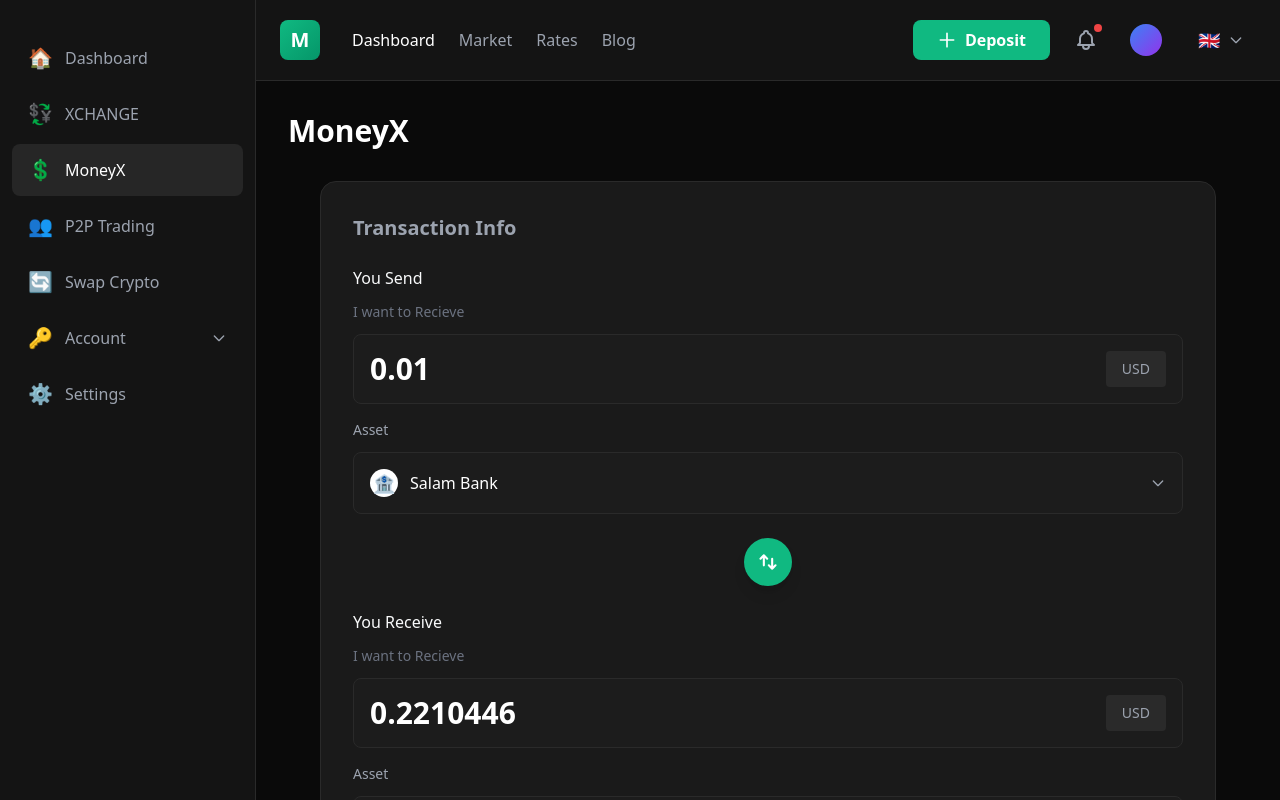
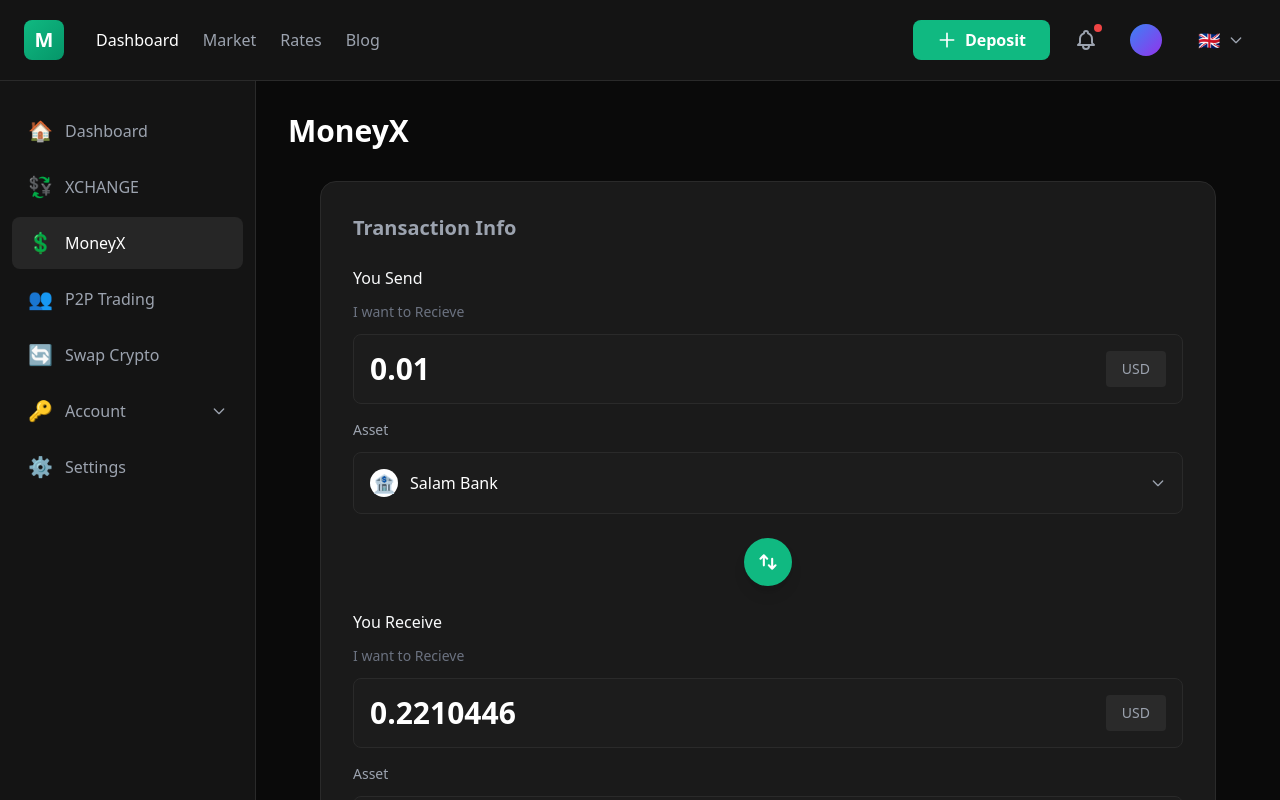
Before and after one commit to JaneKahiu/moneyx-exchange-app-, a React (Vite) app: page / in a window 1280 px wide. Shown: the top 800 px of the page. Built offline with nearby package versions, Linux system fonts and the light colour scheme.

Commit message:
fixed the sidebar and the header to match the original design

```diff
--- a/src/components/MainLayout.jsx
+++ b/src/components/MainLayout.jsx
@@ -6,11 +6,14 @@ function MainLayout({ children }) {
   const [isSidebarOpen, setIsSidebarOpen] = useState(false);
 
   return (
-    <div className="flex min-h-screen bg-[#0a0a0a]">
+    <div className="flex flex-col min-h-screen bg-[#0a0a0a]">
       {/* Skip to main content for accessibility */}
       <a href="#main-content" className="skip-link">
         Skip to main content
       </a>
+
+      {/* Header - Full Width */}
+      <Header onMenuClick={() => setIsSidebarOpen(true)} />
 
       {/* Mobile Sidebar Overlay */}
       {isSidebarOpen && (
@@ -21,13 +24,10 @@ function MainLayout({ children }) {
         />
       )}
 
-      {/* Sidebar */}
-      <Sidebar isOpen={isSidebarOpen} onClose={() => setIsSidebarOpen(false)} />
-
-      {/* Main Content Area */}
-      <div className="flex-1 flex flex-col">
-        {/* Header */}
-        <Header onMenuClick={() => setIsSidebarOpen(true)} />
+      {/* Main Content Area with Sidebar */}
+      <div className="flex flex-1 overflow-hidden">
+        {/* Sidebar - Below Header */}
+        <Sidebar isOpen={isSidebarOpen} onClose={() => setIsSidebarOpen(false)} />
 
         {/* Page Content */}
         <main id="main-content" className="flex-1 overflow-auto" role="main">
--- a/src/components/Sidebar.jsx
+++ b/src/components/Sidebar.jsx
@@ -15,9 +15,10 @@ function Sidebar({ isOpen, onClose }) {
   return (
     <aside
       className={`
-        fixed lg:static inset-y-0 left-0 z-50
+        fixed lg:static top-auto left-0 bottom-0 z-50
         w-64 bg-[#141414] border-r border-[#2a2a2a] flex flex-col
         transform transition-transform duration-300 ease-in-out
+        lg:h-auto h-full
         ${isOpen ? 'translate-x-0' : '-translate-x-full lg:translate-x-0'}
       `}
       role="navigation"
@@ -34,7 +35,7 @@ function Sidebar({ isOpen, onClose }) {
         </svg>
       </button>
       {/* Sidebar Content */}
-      <div className="flex-1 pt-8 pb-6">
+      <div className="flex-1 pt-6 pb-6 overflow-y-auto">
         {/* Navigation Items */}
         <nav className="space-y-1 px-3">
           {navItems.map((item) => (
```
